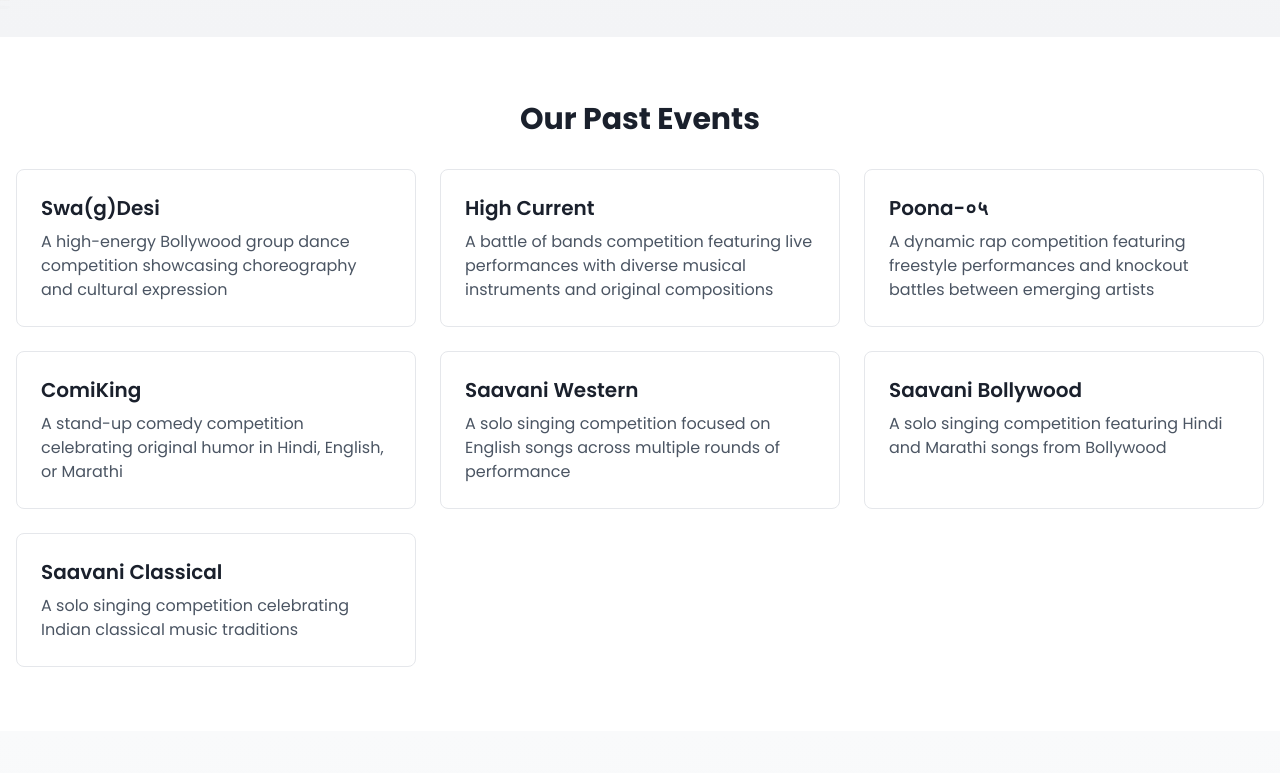
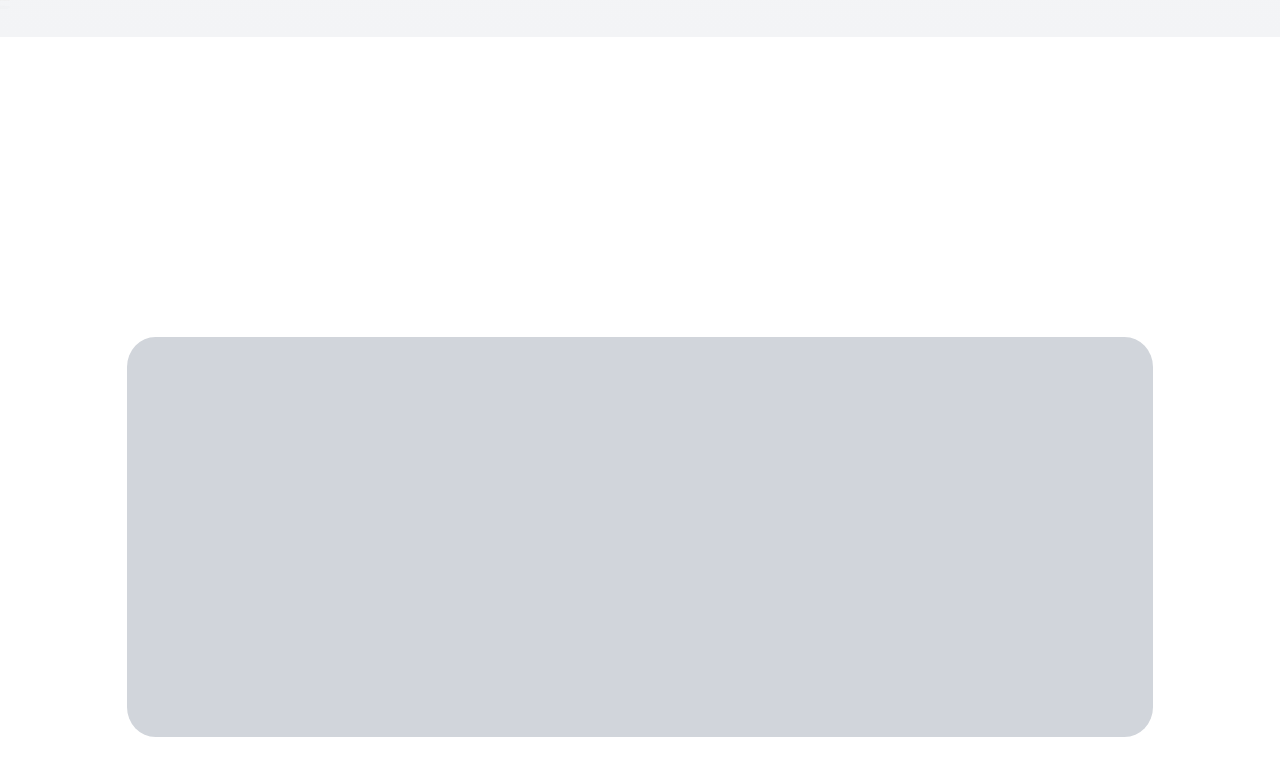
Before and after one commit to drdholu/impressions24, a React (Create React App) app: page / in a window 1280 px wide. Shown: the part 1447-2220 px from the top of the page. Built offline with nearby package versions, Linux system fonts and the light colour scheme.

Commit message:
made UI more interactive

```diff
--- a/src/components/AboutUs.js
+++ b/src/components/AboutUs.js
@@ -49,7 +49,8 @@
 
 // export default AboutUs;
 
-import React, { useEffect, useRef } from 'react';
+// import React, { useEffect, useRef } from 'react';
+import React, { useRef } from 'react';
 import { Palette } from 'lucide-react';
 import gsap from 'gsap';
 import { ScrollTrigger } from 'gsap/ScrollTrigger';
--- a/src/components/Events.js
+++ b/src/components/Events.js
@@ -1,102 +1,224 @@
-// import React, { useState } from 'react';
-import React from 'react';
-// import { X } from 'lucide-react';
+// // import React, { useState } from 'react';
+// import React from 'react';
+// // import { X } from 'lucide-react';
 
-const EventCard = ({ event, onClick }) => (
-  <div
-    className="p-6 transition-colors border border-gray-200 rounded-lg cursor-pointer hover:bg-gray-50"
-    onClick={onClick}
-  >
-    <h3 className="mb-2 text-xl font-semibold">{event.title}</h3>
-    <p className="text-gray-600">{event.description}</p>
-  </div>
-);
+// const EventCard = ({ event, onClick }) => (
+//   <div
+//     className="p-6 transition-colors border border-gray-200 rounded-lg cursor-pointer hover:bg-gray-50"
+//     onClick={onClick}
+//   >
+//     <h3 className="mb-2 text-xl font-semibold">{event.title}</h3>
+//     <p className="text-gray-600">{event.description}</p>
+//   </div>
+// );
 
-// const EventModal = ({ event, onClose, open }) => {
-//   if (!open) return null;
+// // const EventModal = ({ event, onClose, open }) => {
+// //   if (!open) return null;
+
+// //   return (
+// //     <div className="fixed inset-0 flex items-center justify-center p-4 bg-black bg-opacity-50">
+// //       <div className="relative w-full max-w-md p-6 bg-white rounded-lg">
+// //         <button
+// //           onClick={onClose}
+// //           className="absolute text-gray-500 right-4 top-4 hover:text-gray-700"
+// //         >
+// //           <X size={20} />
+// //         </button>
+// //         <h2 className="mb-4 text-2xl font-semibold">{event.title}</h2>
+// //         <p className="mb-6 text-gray-600">{event.description}</p>
+// //         <button
+// //           onClick={onClose}
+// //           className="w-full px-4 py-2 text-white transition-colors bg-blue-500 rounded hover:bg-blue-600"
+// //         >
+// //           Close
+// //         </button>
+// //       </div>
+// //     </div>
+// //   );
+// // };
+
+// const Events = () => {
+//   // const [selectedEvent, setSelectedEvent] = useState(null);
+
+//   const events = [
+//     {
+//       "id": "SW",
+//       "title": "Swa(g)Desi",
+//       "description": "A high-energy Bollywood group dance competition showcasing choreography and cultural expression"
+//     },
+//     {
+//       "id": "HC",
+//       "title": "High Current",
+//       "description": "A battle of bands competition featuring live performances with diverse musical instruments and original compositions"
+//     },
+//     {
+//       "id": "PO",
+//       "title": "Poona-०५",
+//       "description": "A dynamic rap competition featuring freestyle performances and knockout battles between emerging artists"
+//     },
+//     {
+//       "id": "KK",
+//       "title": "ComiKing",
+//       "description": "A stand-up comedy competition celebrating original humor in Hindi, English, or Marathi"
+//     },
+//     {
+//       "id": "SVwest",
+//       "title": "Saavani Western",
+//       "description": "A solo singing competition focused on English songs across multiple rounds of performance"
+//     },
+//     {
+//       "id": "SVbolly",
+//       "title": "Saavani Bollywood",
+//       "description": "A solo singing competition featuring Hindi and Marathi songs from Bollywood"
+//     },
+//     {
+//       "id": "SVclassic",
+//       "title": "Saavani Classical",
+//       "description": "A solo singing competition celebrating Indian classical music traditions"
+//     }
+//   ]
 
 //   return (
-//     <div className="fixed inset-0 flex items-center justify-center p-4 bg-black bg-opacity-50">
-//       <div className="relative w-full max-w-md p-6 bg-white rounded-lg">
-//         <button
-//           onClick={onClose}
-//           className="absolute text-gray-500 right-4 top-4 hover:text-gray-700"
-//         >
-//           <X size={20} />
-//         </button>
-//         <h2 className="mb-4 text-2xl font-semibold">{event.title}</h2>
-//         <p className="mb-6 text-gray-600">{event.description}</p>
-//         <button
-//           onClick={onClose}
-//           className="w-full px-4 py-2 text-white transition-colors bg-blue-500 rounded hover:bg-blue-600"
-//         >
-//           Close
-//         </button>
+//     <div id="events" className="px-4 py-16 mx-auto max-w-7xl">
+//       <h2 className="mb-8 text-3xl font-bold text-center">Our Past Events</h2>
+//       <div className="grid grid-cols-1 gap-6 md:grid-cols-3">
+//         {events.map((event) => (
+//           <EventCard
+//             key={event.id}
+//             event={event}
+//             // onClick={() => setSelectedEvent(event)}
+//           />
+//         ))}
 //       </div>
+//       {/* <EventModal
+//         event={selectedEvent}
+//         onClose={() => setSelectedEvent(null)}
+//         open={!!selectedEvent}
+//       /> */}
 //     </div>
 //   );
 // };
 
-const Events = () => {
-  // const [selectedEvent, setSelectedEvent] = useState(null);
+// export default Events;
 
-  const events = [
-    {
-      "id": "SW",
-      "title": "Swa(g)Desi",
-      "description": "A high-energy Bollywood group dance competition showcasing choreography and cultural expression"
-    },
-    {
-      "id": "HC",
-      "title": "High Current",
-      "description": "A battle of bands competition featuring live performances with diverse musical instruments and original compositions"
-    },
-    {
-      "id": "PO",
-      "title": "Poona-०५",
-      "description": "A dynamic rap competition featuring freestyle performances and knockout battles between emerging artists"
-    },
-    {
-      "id": "KK",
-      "title": "ComiKing",
-      "description": "A stand-up comedy competition celebrating original humor in Hindi, English, or Marathi"
-    },
-    {
-      "id": "SVwest",
-      "title": "Saavani Western",
-      "description": "A solo singing competition focused on English songs across multiple rounds of performance"
-    },
-    {
-      "id": "SVbolly",
-      "title": "Saavani Bollywood",
-      "description": "A solo singing competition featuring Hindi and Marathi songs from Bollywood"
-    },
-    {
-      "id": "SVclassic",
-      "title": "Saavani Classical",
-      "description": "A solo singing competition celebrating Indian classical music traditions"
-    }
-  ]
+import { useRef } from 'react';
+import gsap from 'gsap';
+import ScrollTrigger from 'gsap/ScrollTrigger';
+import { useGSAP } from '@gsap/react';
+
+gsap.registerPlugin(ScrollTrigger);
+
+export default function ScrollCards() {
+  const containerRef = useRef(null);
+  const cardsRef = useRef(null);
+  //   const events = [
+  //   {
+  //     "id": "SW",
+  //     "title": "Swa(g)Desi",
+  //     "description": "A high-energy Bollywood group dance competition showcasing choreography and cultural expression"
+  //   },
+  //   {
+  //     "id": "HC",
+  //     "title": "High Current",
+  //     "description": "A battle of bands competition featuring live performances with diverse musical instruments and original compositions"
+  //   },
+  //   {
+  //     "id": "PO",
+  //     "title": "Poona-०५",
+  //     "description": "A dynamic rap competition featuring freestyle performances and knockout battles between emerging artists"
+  //   },
+  //   {
+  //     "id": "KK",
+  //     "title": "ComiKing",
+  //     "description": "A stand-up comedy competition celebrating original humor in Hindi, English, or Marathi"
+  //   },
+  //   {
+  //     "id": "SVwest",
+  //     "title": "Saavani Western",
+  //     "description": "A solo singing competition focused on English songs across multiple rounds of performance"
+  //   },
+  //   {
+  //     "id": "SVbolly",
+  //     "title": "Saavani Bollywood",
+  //     "description": "A solo singing competition featuring Hindi and Marathi songs from Bollywood"
+  //   },
+  //   {
+  //     "id": "SVclassic",
+  //     "title": "Saavani Classical",
+  //     "description": "A solo singing competition celebrating Indian classical music traditions"
+  //   }
+  // ]
+
+  useGSAP(() => {
+    const tl = gsap.timeline({
+      scrollTrigger: {
+        trigger: cardsRef.current,
+        start: "top 25%",
+        end: "+=4000",
+        scrub: true,
+        pin: true,
+        // markers: true
+      }
+    });
+
+    // Initial states
+    tl.set('.card-1', {
+      scaleX: 0.95,
+      y: '0',
+    }, 'start');
+    tl.set('.card-2', {
+      scaleX: 1,
+      y: '400%',
+    }, 'start');
+    tl.set('.card-3', {
+      scaleX: 1.05,
+      y: '400%',
+    }, 'start');
+    tl.set('.card-4', {
+      scaleX: 1.1,
+      y: '400%',
+    }, 'start');
+
+    // Animations
+    tl.to('.card-1', {
+      scaleX: 0.85,
+      y: '0',
+    });
+    tl.to('.card-2', {
+      y: '20',
+    }).to('.card-2', {
+      scaleX: 0.9,
+    });
+    tl.to('.card-3', {
+      y: '40',
+    }).to('.card-3', {
+      scaleX: 0.95,
+    });
+    tl.to('.card-4', {
+      y: '60',
+    }).to('.card-4', {
+      scaleX: 1,
+    });
+  }, { scope: containerRef });
 
   return (
-    <div id="events" className="px-4 py-16 mx-auto max-w-7xl">
-      <h2 className="mb-8 text-3xl font-bold text-center">Our Past Events</h2>
-      <div className="grid grid-cols-1 gap-6 md:grid-cols-3">
-        {events.map((event) => (
-          <EventCard
-            key={event.id}
-            event={event}
-            // onClick={() => setSelectedEvent(event)}
-          />
-        ))}
-      </div>
-      {/* <EventModal
-        event={selectedEvent}
-        onClose={() => setSelectedEvent(null)}
-        open={!!selectedEvent}
-      /> */}
+    <div className="w-full" ref={containerRef}>
+      {/* <div className="bg-gray-100 "></div> */}
+      <section className="overflow-hidden">
+        <div className="max-w-[1200px] mx-auto relative overflow-hidden py-[300px]">
+          <ul className="min-h-[400px] m-0 p-0 list-none" ref={cardsRef}>
+            {[1, 2, 3, 4].map((num) => (
+              <li
+              key={num}
+              className={`card-${num} w-[90%] h-full absolute top-0 left-[50%] translate-x-[-50%] rounded-[30px]
+                ${num % 2 === 0 ? 'bg-black' : 'bg-gray-300'}`}
+              style={{ zIndex: num }}
+              />
+            ))}
+          </ul>
+        </div>
+      </section>
+      {/* <div className="h-screen bg-gray-100"></div> */}
     </div>
   );
-};
-
-export default Events;
+}
--- a/src/components/LandingPage.js
+++ b/src/components/LandingPage.js
@@ -1,13 +1,37 @@
 // import React, { useState, useEffect } from 'react';
-import React from 'react';
+import React, { useRef } from 'react';
 import Events from './Events';
 import AboutUs from './AboutUs';
 import Memories from './Memories';
 // import vid from '../images/fire3.3gp';
 import logo from '../images/Logos/Name Logo filled.png';
 import canvas from '../images/background.webp'
+import gsap from 'gsap';
+import { ScrollTrigger } from 'gsap/ScrollTrigger';
+import { useGSAP } from '@gsap/react';
+gsap.registerPlugin(ScrollTrigger);
+
 
 const LandingPage = () => {
+  const mainLogoRef = useRef();
+  const containerRef = useRef();
+
+  useGSAP(() => {
+    gsap.to(mainLogoRef.current, {
+      yPercent: 50,
+      opacity: 0,
+      ease: "none",
+      scrollTrigger: {
+        trigger: containerRef.current,
+        start: "top top",
+        end: "bottom bottom",
+        scrub: 0.5,
+      }
+    });
+  }, {scope: containerRef})
+
+
+
   // const [mousePosition, setMousePosition] = useState({ x: 0, y: 0 });
 
   // useEffect(() => {
@@ -34,10 +58,10 @@ const LandingPage = () => {
 
   return (
     <div>
-      <div className="relative flex items-center justify-center h-[90vh]">
+      <div ref={containerRef} className="relative flex items-center justify-center h-[90vh]">
         {/* <video autoPlay loop muted src={vid} className="w-full h-full object-cover z-[-1]"></video> */}
         <img src={canvas} alt="" className='w-full h-full object-cover z-[-1] brightness-50'/>
-        <div className="absolute flex flex-col items-center justify-center w-3/5 opacity-100">
+        <div ref={mainLogoRef} className="absolute flex flex-col items-center justify-center w-3/5 opacity-100">
           {/* <div className="absolute" style={{ transform: 'scale(1)' }}>
             <img
               src={logo}
--- a/src/components/ui/Details.js
+++ b/src/components/ui/Details.js
@@ -1,7 +1,7 @@
 import React from 'react';
 // import { Phone, Mail } from 'lucide-react';
 import { Phone} from 'lucide-react';
-import { Link } from 'react-router-dom';
+// import { Link } from 'react-router-dom';
 
 const portfolios = [
     {
```
